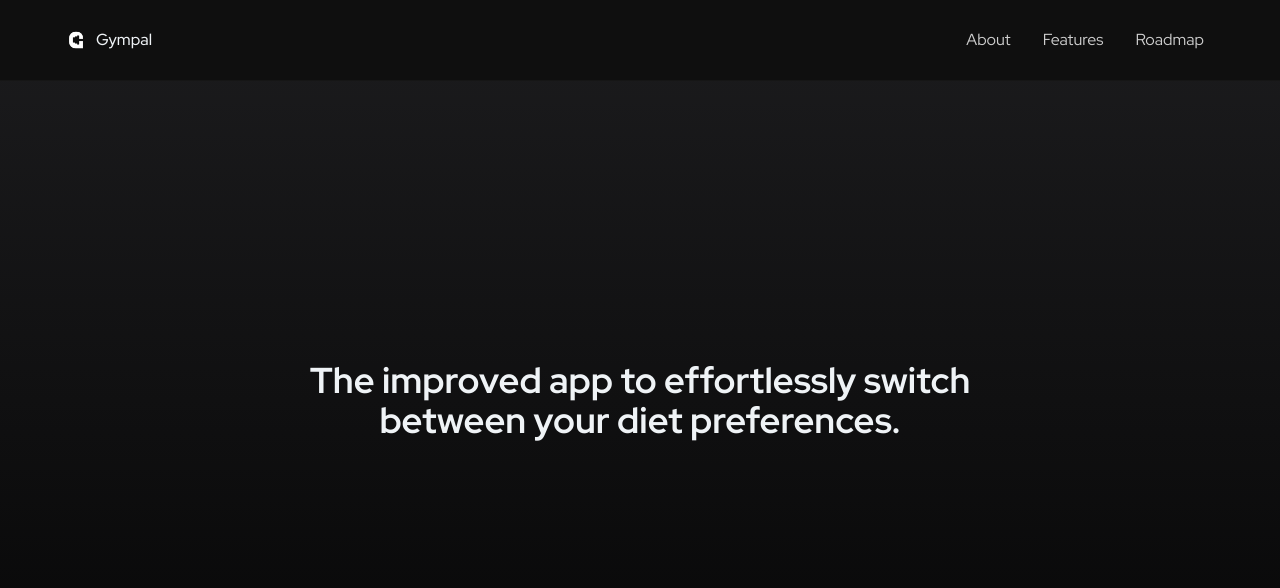
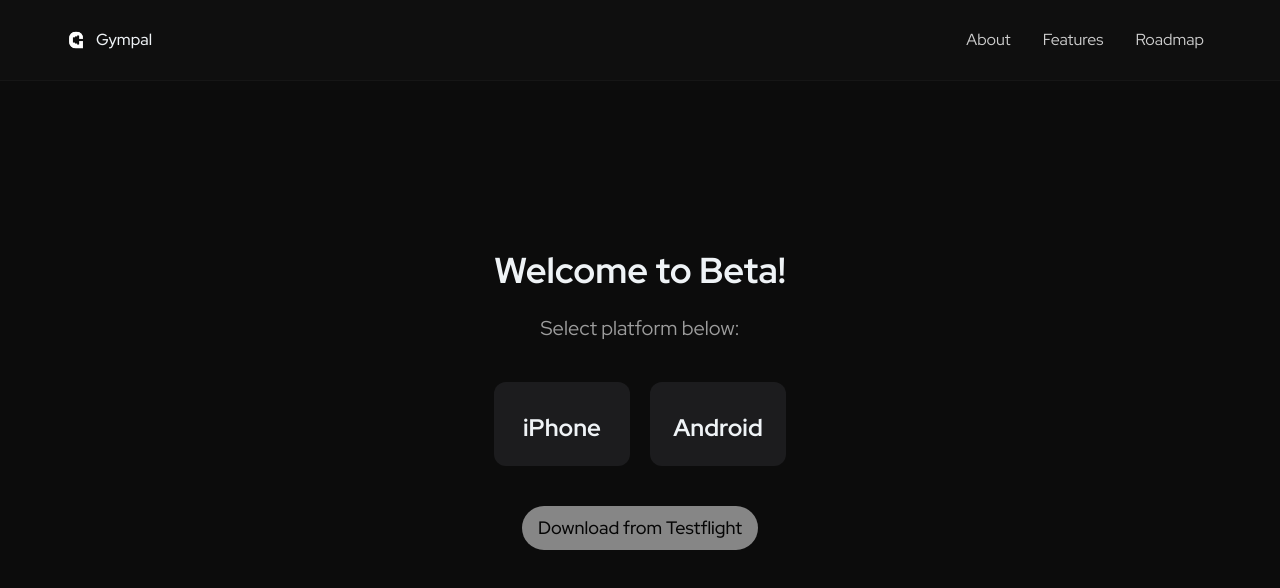
Before and after one commit to audn/gympal.com, a Next.js app: page /download in a window 1280 px wide. Before the commit this address had no page. Shown: the top 588 px of the page. Built offline with nearby package versions, Linux system fonts and the light colour scheme; no server answers.

Commit message:
feat: added beta link

```diff
--- a/next.config.js
+++ b/next.config.js
@@ -4,6 +4,11 @@
   },
   async redirects() {
     return [
+      {
+        source: '/ios',
+        destination: 'https://testflight.apple.com/join/XwvjHf7w',
+        permanent: true,
+      },
       {
         source: '/(.*)/components/(.*)',
         destination: '/',
--- a/src/pages/_app.tsx
+++ b/src/pages/_app.tsx
@@ -9,7 +9,9 @@
   return (
     <>
       <DefaultSeo {...SEO} />
+      {/* {router.asPath !== '/download' ? */}
       <Header />
+      {/* : null} */}
       <Component {...pageProps} key={router.route} />
       <Analytics />
     </>
--- /dev/null
+++ b/src/pages/download.tsx
@@ -0,0 +1,68 @@
+import Link from 'next/link';
+import { useState } from 'react';
+import Waitlist from '../components/Waitlist';
+import concat from '../concat';
+
+function Roadmap() {
+  const [platform, setPlatform] = useState<string>('');
+  const platforms = [
+    { name: 'iPhone', icon: 'fa-brands fa-apple' },
+    { name: 'Android', icon: 'fa-brands fa-android' },
+  ];
+  return (
+    <main className={'h-full '}>
+      <div className="px-6 min-h-screen flex items-center justify-center">
+        <div className="max-w-6xl mx-auto text-center">
+          <h1 className="text-4xl font-bold ">Welcome to Beta!</h1>
+          <p className="text-xl mt-6 text-white/60">Select platform below:</p>
+          <div className="grid mt-10 grid-cols-2 gap-5">
+            {platforms.map((x) => (
+              <button
+                onClick={() => setPlatform(x.name)}
+                className={concat(
+                  x.name == platform
+                    ? 'border-brand-primary-100'
+                    : 'border-transparent',
+                  'rounded-xl p-5 bg-types-100 relative flex flex-col justify-center items-center border-2',
+                )}
+              >
+                {x.name == platform ? (
+                  <div className="absolute top-2 right-2 w-8 h-8 bg-brand-primary-100 rounded-full flex items-center justify-center ">
+                    <i className=" fa-solid fa-check text-black" />
+                  </div>
+                ) : null}
+                <i className={concat(x.icon, 'text-4xl mb-2 text-white')} />
+                <h2 className="text-2xl font-bold">{x.name}</h2>
+              </button>
+            ))}
+          </div>
+          {platform !== 'Android' ? (
+            <Link href="/ios">
+              <button
+                disabled={!platform}
+                className="disabled:opacity-50 mt-10 font-medium text-lg px-4 py-2 rounded-full bg-white text-black"
+              >
+                Download from Testflight
+              </button>
+            </Link>
+          ) : (
+            <div className="text-center justify-center items-enter flex flex-col">
+              <h2 className="text-on-100 md:text-lg mt-6 -mb-5">
+                We need your email to invite you to the Android beta.
+              </h2>
+              <Waitlist />
+              <p className="text-on-100 text-sm mt-6">
+                Google requires us to have at least 20 testers for 14 days
+                before we can release the app to everyone. Please enter your
+                email so we can add you to our tester list. You'll receive an
+                invite link within 12 hours.
+              </p>
+            </div>
+          )}
+        </div>
+      </div>
+    </main>
+  );
+}
+
+export default Roadmap;
--- a/src/pages/roadmap.tsx
+++ b/src/pages/roadmap.tsx
@@ -1,5 +1,3 @@
-6;
-
 function Roadmap() {
   return (
     <main className={'h-full pt-[71px] md:pt-[80px]'}>
```
